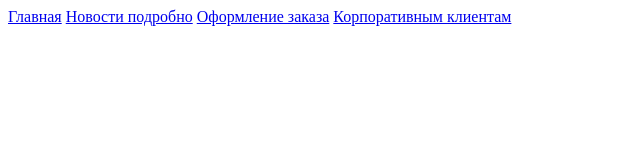
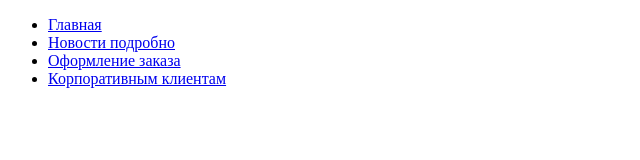
Before and after one commit to uspehcoursbrest/SeredaGroupProject, a plain HTML site: page index.html in a window 1280 px wide. Shown: the whole page, without its empty margins (0-640 px from the left). Drawn offline with Linux system fonts and the light colour scheme.

Commit message:
Добавили 2 файла и написали код HTML

```diff
--- a/index.html
+++ b/index.html
@@ -5,10 +5,11 @@
     <title>Title</title>
 </head>
 <body>
-<a href="main.html">Главная</a>
-<a href="news.html">Новости подробно</a>
-<a href="order.html">Оформление заказа</a>
-<a href="clients.html">Корпоративным клиентам</a>
-
+<ul>
+    <li><a href="main.html">Главная</a></li>
+    <li><a href="news.html">Новости подробно</a></li>
+    <li><a href="order.html">Оформление заказа</a></li>
+    <li><a href="clients.html">Корпоративным клиентам</a></li>
+</ul>
 </body>
 </html>
```
